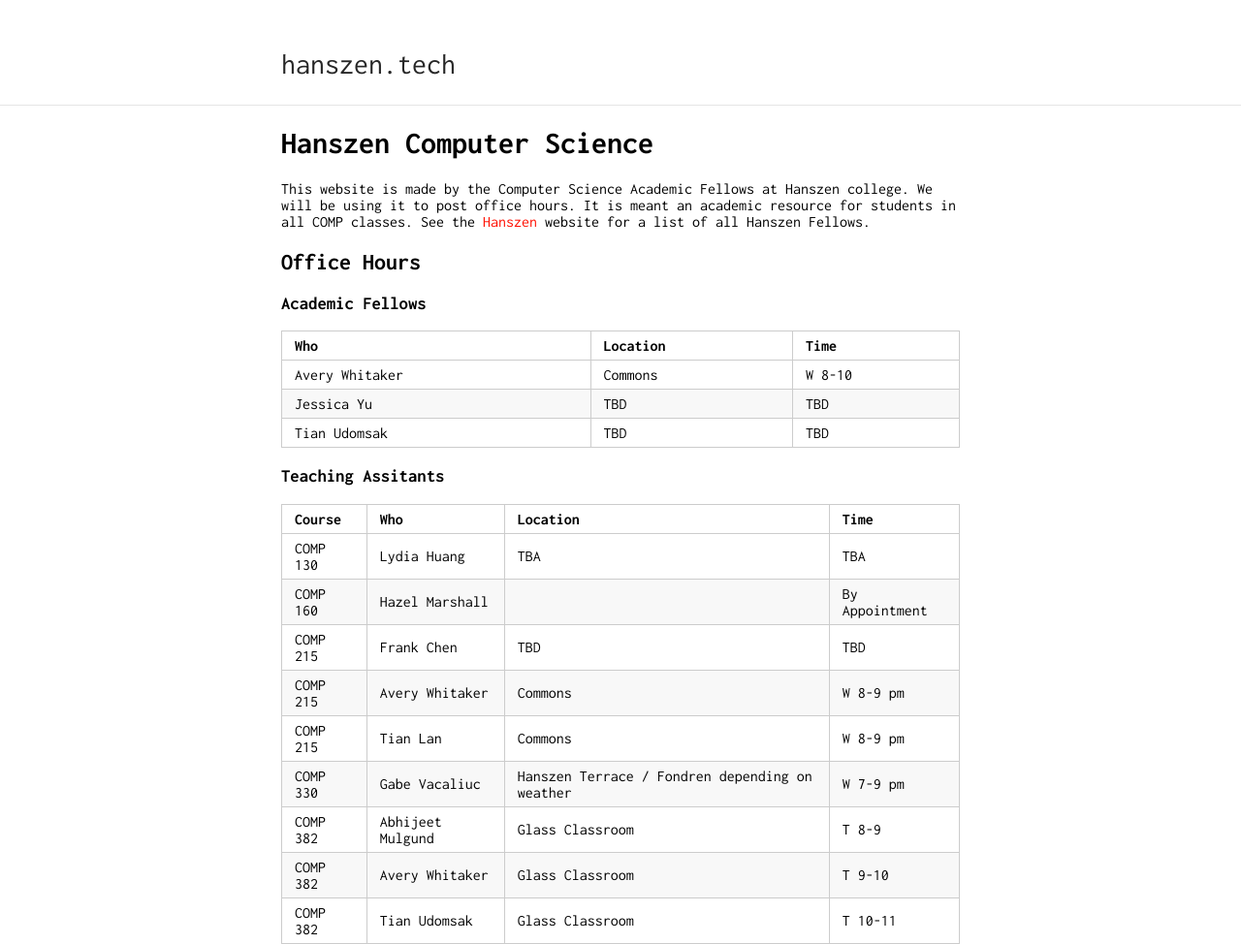
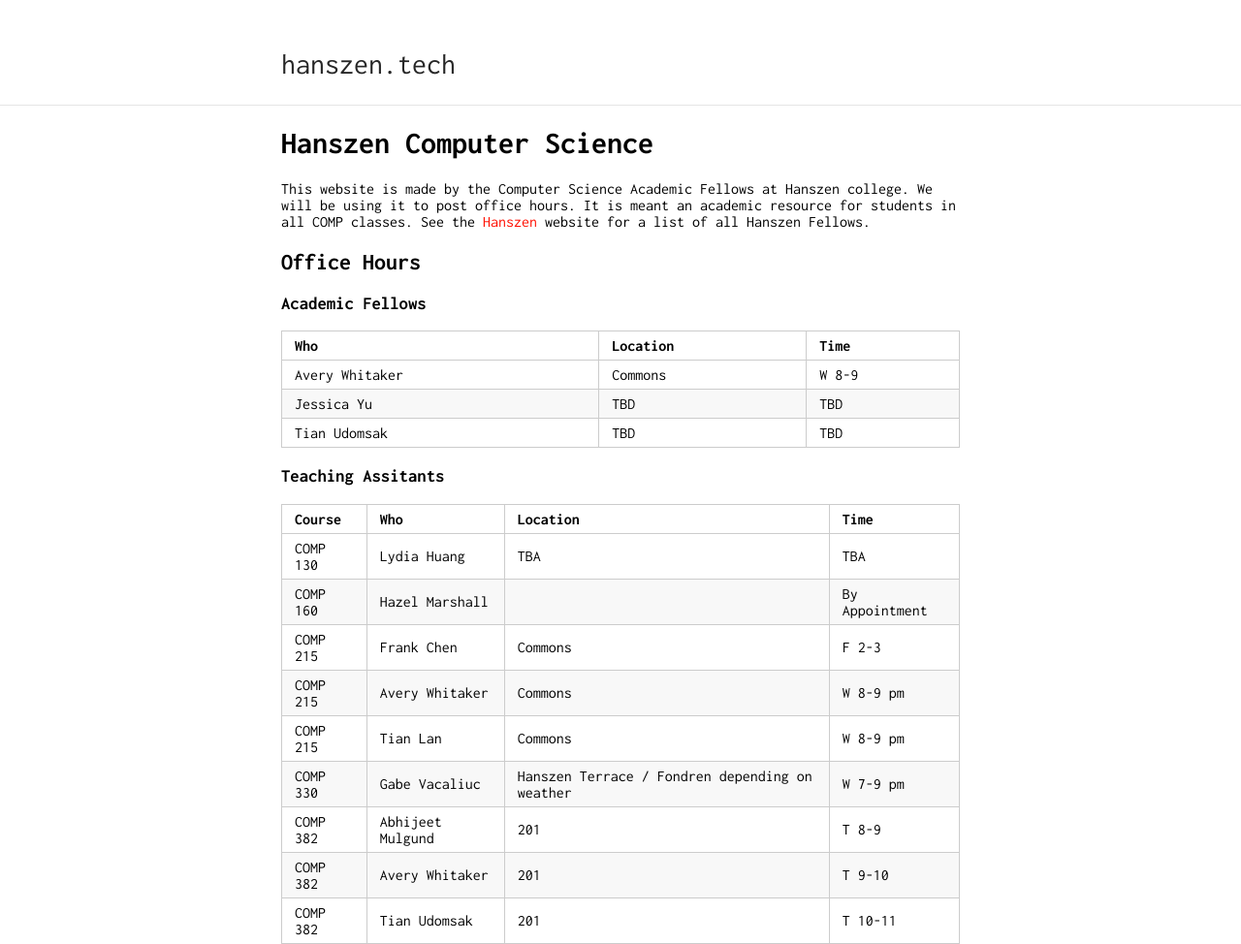
Before and after one commit to Avery-Whitaker/hanszen.tech, a Jekyll site: the page built from index.md, in a window 1280 px wide. Shown: the whole page at 97% size. Built offline with Jekyll 4.4.1, drawn with Linux system fonts in a browser that asks for light colours; our own code applies the rules of GitHub Pages for plain Markdown files.

Commit message:
Update index.md

```diff
--- a/index.md
+++ b/index.md
@@ -12,7 +12,7 @@ This website is made by the Computer Science Academic Fellows at Hanszen college
 
  Who        |Location | Time
 ------------|---------|--------
-Avery Whitaker | Commons | W 8-10
+Avery Whitaker | Commons | W 8-9
 Jessica Yu   | TBD | TBD
 Tian Udomsak | TBD | TBD
 
@@ -22,10 +22,10 @@ Course   | Who        |Location | Time
 ---------|------------|---------|--------
 COMP 130 | Lydia Huang | TBA | TBA
 COMP 160 | Hazel Marshall | | By Appointment
-COMP 215 | Frank Chen   | TBD | TBD
+COMP 215 | Frank Chen   | Commons | F 2-3
 COMP 215 | Avery Whitaker | Commons | W 8-9 pm
 COMP 215 | Tian Lan | Commons | W 8-9 pm
 COMP 330 | Gabe Vacaliuc | Hanszen Terrace / Fondren depending on weather | W 7-9 pm
-COMP 382 | Abhijeet Mulgund | Glass Classroom | T 8-9
-COMP 382 | Avery Whitaker | Glass Classroom | T 9-10
-COMP 382 | Tian Udomsak | Glass Classroom | T 10-11
+COMP 382 | Abhijeet Mulgund | 201 | T 8-9
+COMP 382 | Avery Whitaker | 201 | T 9-10
+COMP 382 | Tian Udomsak | 201 | T 10-11
```
